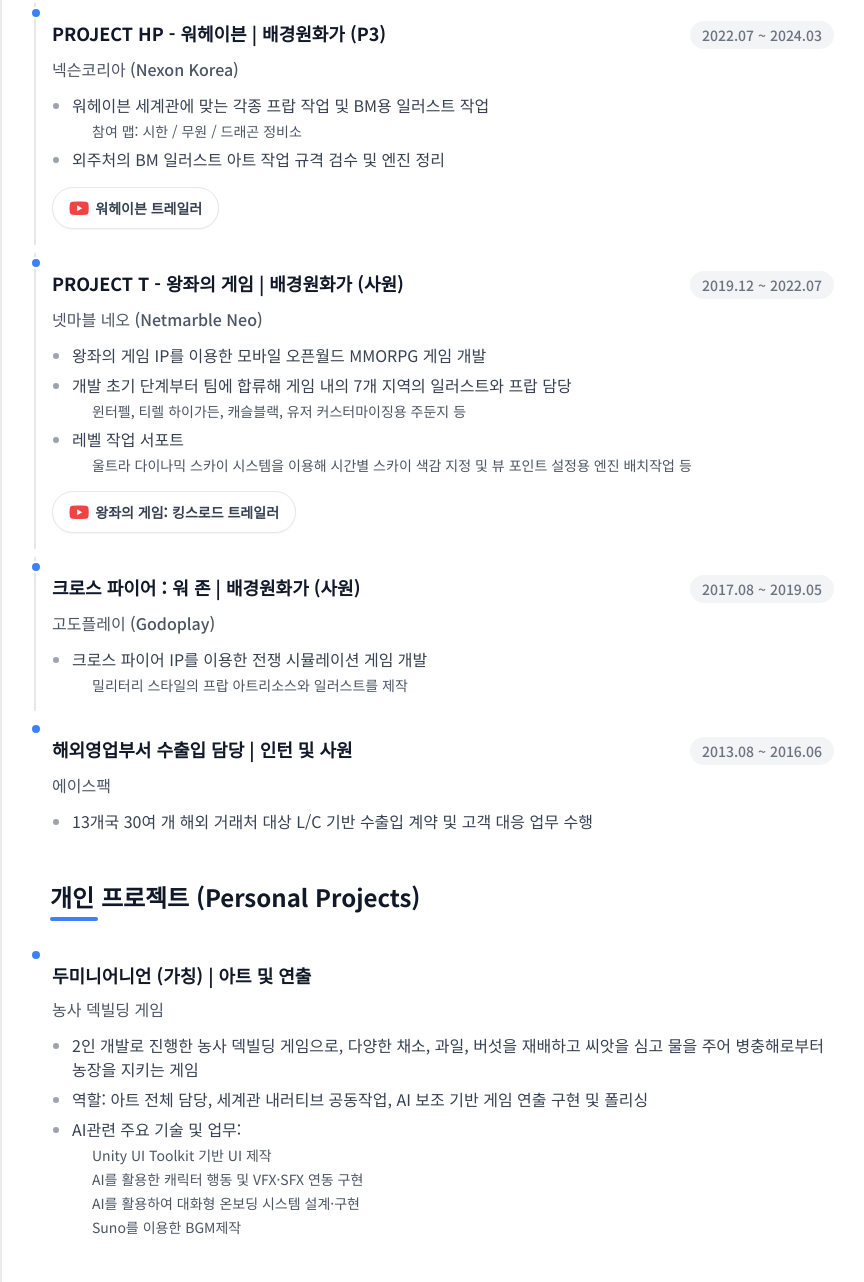
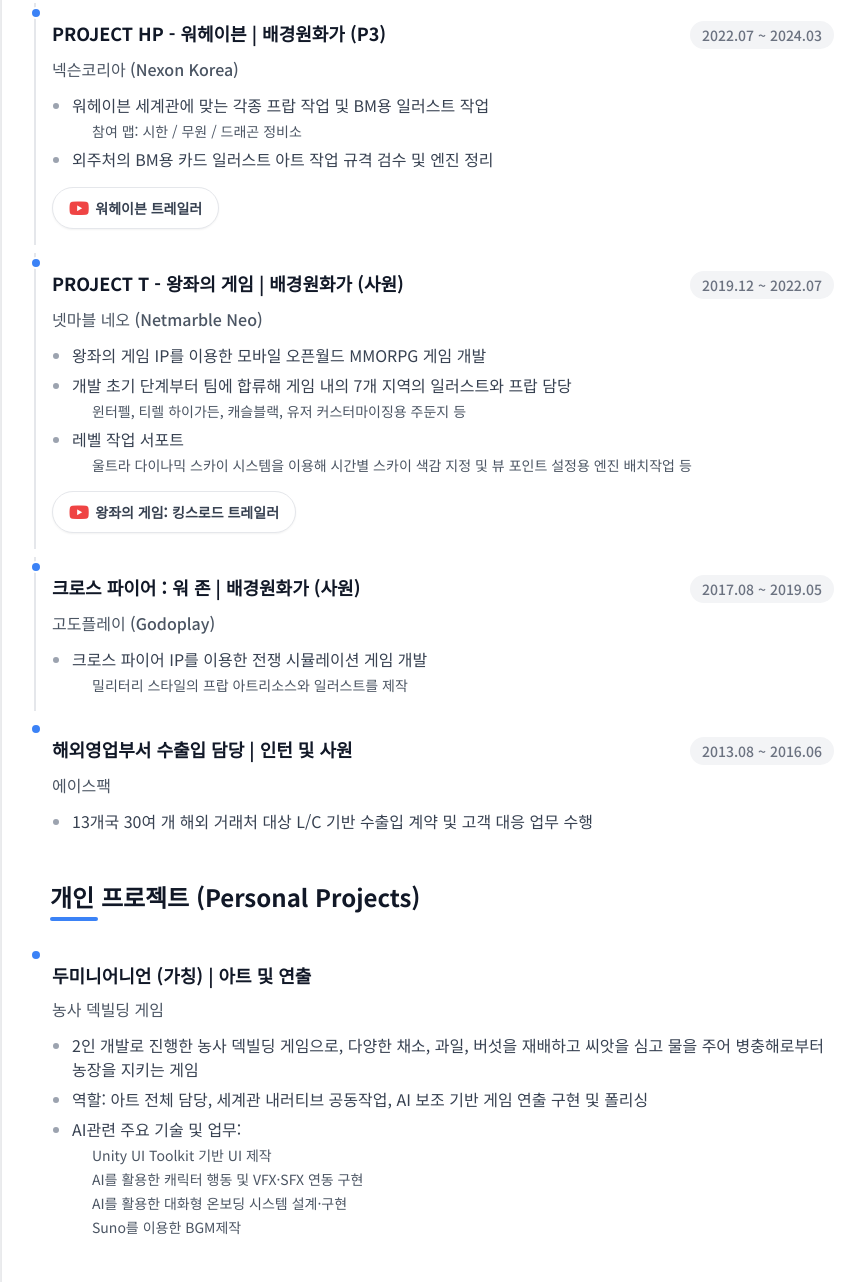
Before and after one commit to KimYeonkyu/Resume, a plain HTML site: page index.html in a window 1280 px wide. Shown: the part 1379-2661 px from the top of the page, without its empty margins (190-1054 px from the left). Drawn offline with nearby package versions, Linux system fonts and the light colour scheme.

Commit message:
Update text for BM illustration specifications

```diff
--- a/index.html
+++ b/index.html
@@ -187,7 +187,7 @@
                                 <li>참여 맵: 시한 / 무원 / 드래곤 정비소</li>
                             </ul>
                         </li>
-                        <li>외주처의 BM 일러스트 아트 작업 규격 검수 및 엔진 정리</li>
+                        <li>외주처의 BM용 카드 일러스트 아트 작업 규격 검수 및 엔진 정리</li>
                 </ul>
                 <div class="mt-4">
                     <a href="https://www.youtube.com/watch?v=ius-0d8QlMc" target="_blank" rel="noopener noreferrer" class="inline-flex items-center gap-1.5 text-sm font-semibold text-gray-700 bg-white hover:bg-red-50 border border-gray-200 hover:border-red-200 hover:text-red-700 px-4 py-1.5 rounded-full transition-all shadow-sm w-fit group/link">
@@ -270,7 +270,7 @@
                             <ul class="list-circle list-outside ml-5 mt-1 space-y-1 text-gray-600 text-sm">
                                 <li>Unity UI Toolkit 기반 UI 제작</li>
                                 <li>AI를 활용한 캐릭터 행동 및 VFX·SFX 연동 구현</li>
-                                <li>AI를 활용하여 대화형 온보딩 시스템 설계·구현</li>
+                                <li>AI를 활용한 대화형 온보딩 시스템 설계·구현</li>
                                 <li>Suno를 이용한 BGM제작</li>
                             </ul>
                         </li>
```
